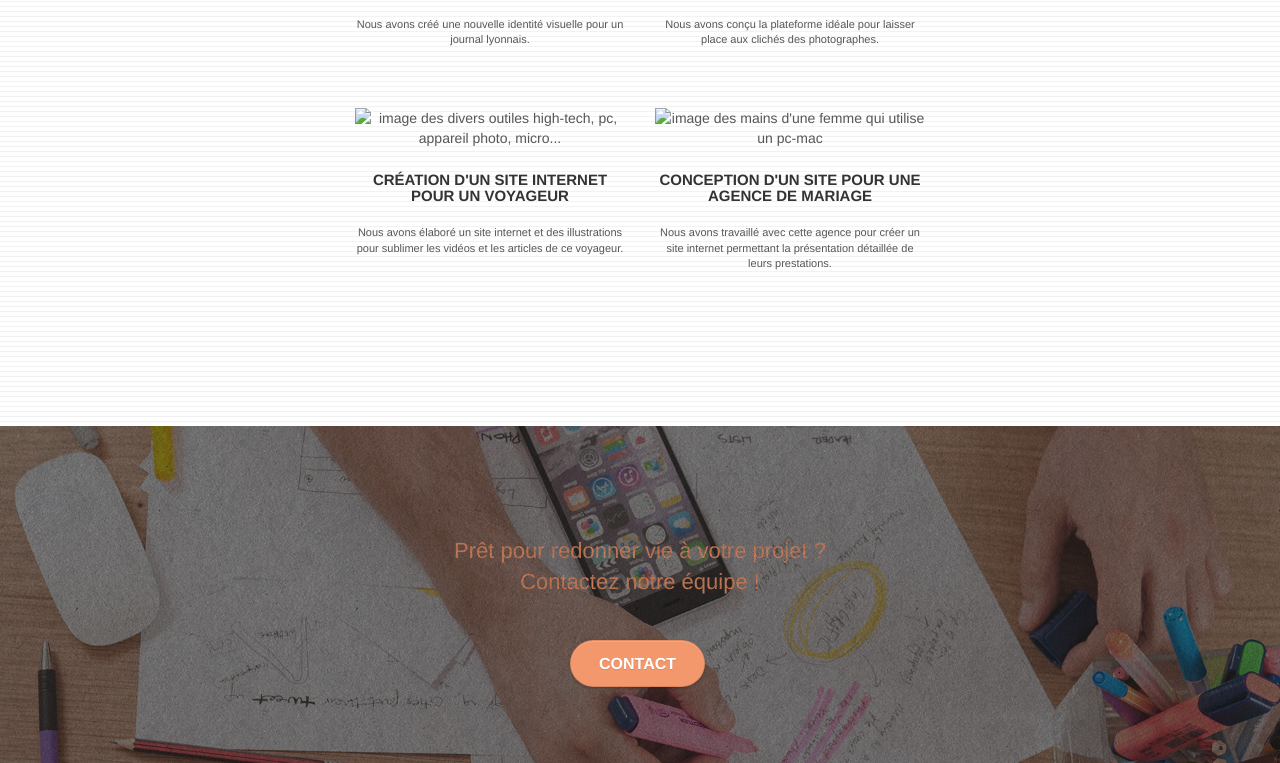
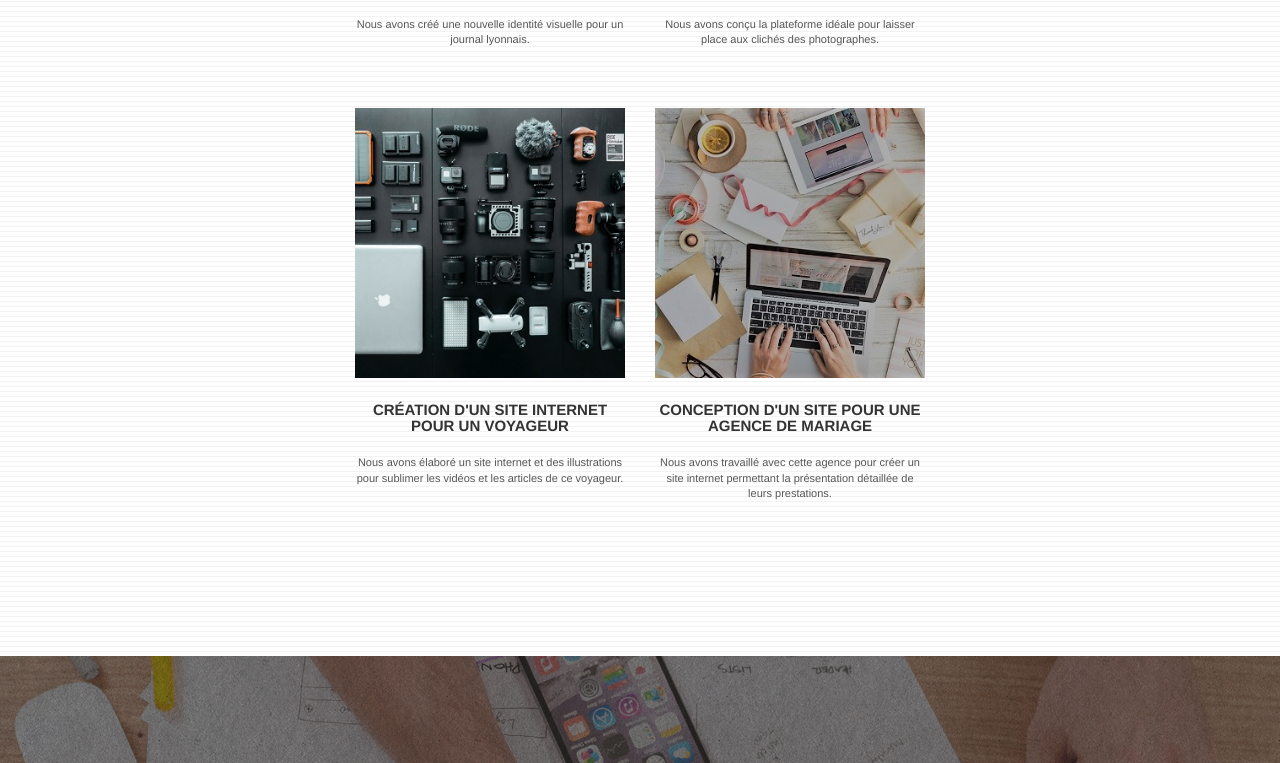
Before and after one commit to toplev/Lapanthere, a plain HTML site: page index.html in a window 1280 px wide. Shown: the part 2348-3111 px from the top of the page. Drawn offline with Linux system fonts and the light colour scheme.

Commit message:
image update

```diff
--- a/index.html
+++ b/index.html
@@ -242,6 +242,7 @@
                     src="img/1.jpg"
                     alt="image de plusiers journaux "
                     class="img-responsive portfolio-thumb"
+                    id="image"
                 /></a>
                 <h3 class="mg-md text-center">
                   Refonte d'un site web pour un journal local
@@ -262,6 +263,7 @@
                     src="img/2.jpg"
                     class="img-responsive portfolio-thumb"
                     alt="image d'une fille en train de prendre une photo"
+                    id="image"
                 /></a>
                 <h3 class="mg-md text-center">
                   Création d'un site web pour photographes
@@ -276,14 +278,15 @@
               <div class="col-sm-6">
                 <a
                   href="#"
-                  data-lightbox="img/3.bmp"
+                  data-lightbox="img/3.jpg"
                   data-gallery-id="gallery-1"
                   data-caption="Création d'un site internet pour un voyageur"
                   data-frame="snapshot-lb"
                   ><img
-                    src="img/3.bmp"
+                    src="img/3.jpg"
                     class="img-responsive portfolio-thumb"
                     alt="image des divers outiles high-tech, pc, appareil photo, micro..."
+                    id="image"
                 /></a>
                 <h3 class="mg-md text-center">
                   Création d'un site internet pour un voyageur
@@ -296,14 +299,15 @@
               <div class="col-sm-6">
                 <a
                   href="#"
-                  data-lightbox="img/4.bmp"
+                  data-lightbox="img/4.jpg"
                   data-gallery-id="gallery-1"
                   data-caption="Conception d'un site pour une agence de mariage"
                   data-frame="snapshot-lb"
                   ><img
-                    src="img/4.bmp"
+                    src="img/4.jpg"
                     class="img-responsive portfolio-thumb"
                     alt="image des mains d'une femme qui utilise un pc-mac"
+                    id="image"
                 /></a>
                 <h3 class="mg-md text-center">
                   Conception d'un site pour une agence de mariage
--- a/style.css
+++ b/style.css
@@ -1034,6 +1034,10 @@ h4 {
     width: 180px;
     height: 320px;
   }
+
+  #image {
+    width: 100%;
+  }
 }
 
 @media (max-width: 400px) {
```
